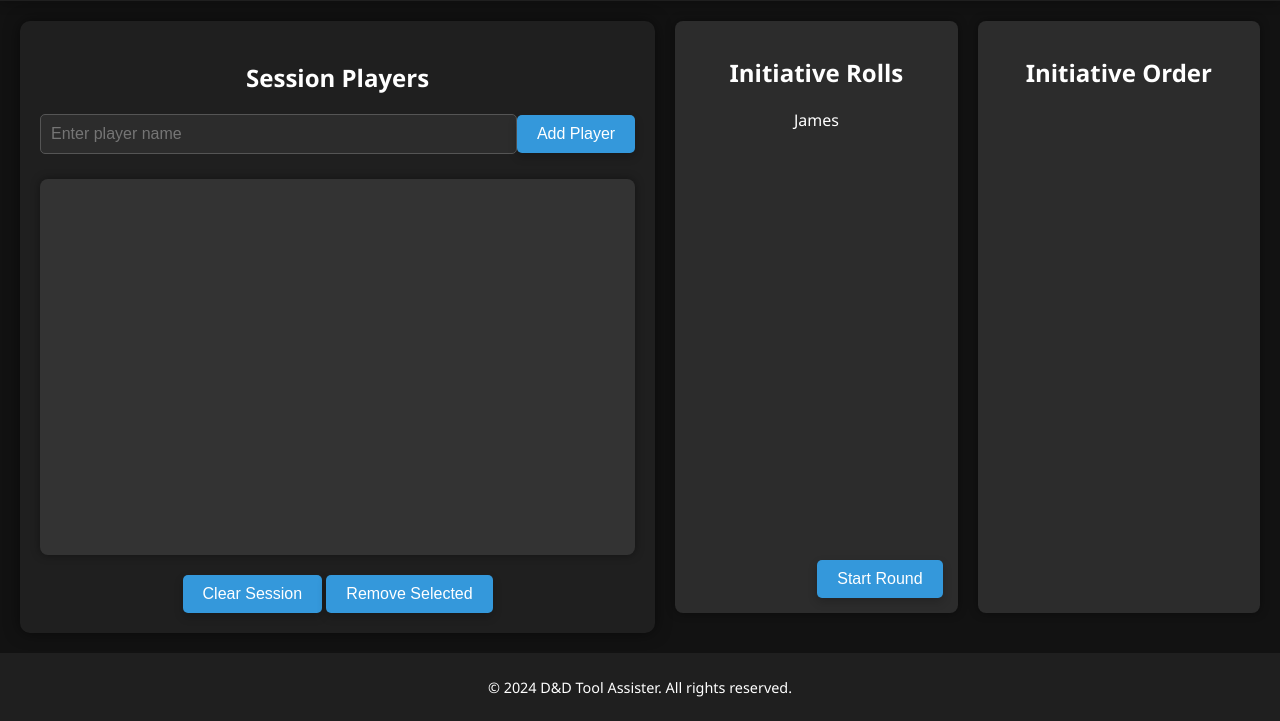
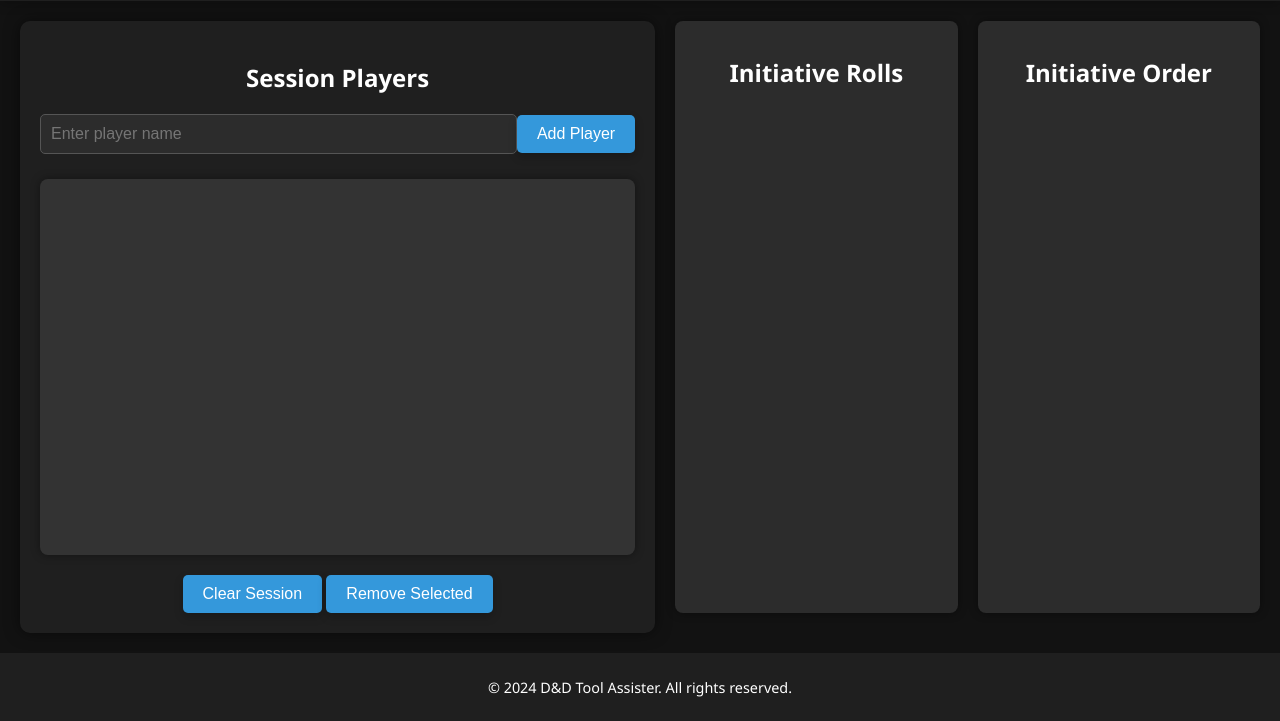
Before and after one commit to James-Bragg/James-Bragg.github.io, a plain HTML site: page tracker.html in a window 1280 px wide. Shown: the part 79-800 px from the top of the page. Drawn offline with Linux system fonts and the light colour scheme.

Commit message:
Update tracker.html

```diff
--- a/tracker.html
+++ b/tracker.html
@@ -54,7 +54,6 @@
             <h2 id="initiative-rolls-heading">Initiative Rolls</h2>
             <form id="initiativeForm" aria-label="Initiative Rolls Form">
                 <ul id="initiativeEntries" aria-live="polite">
-                    <li>James</li>
                     <!-- Initiative entries will be handled by JavaScript -->
                 </ul>
                 <button type="submit" class="start-round-btn" aria-label="Start Round">Start Round</button>
```
